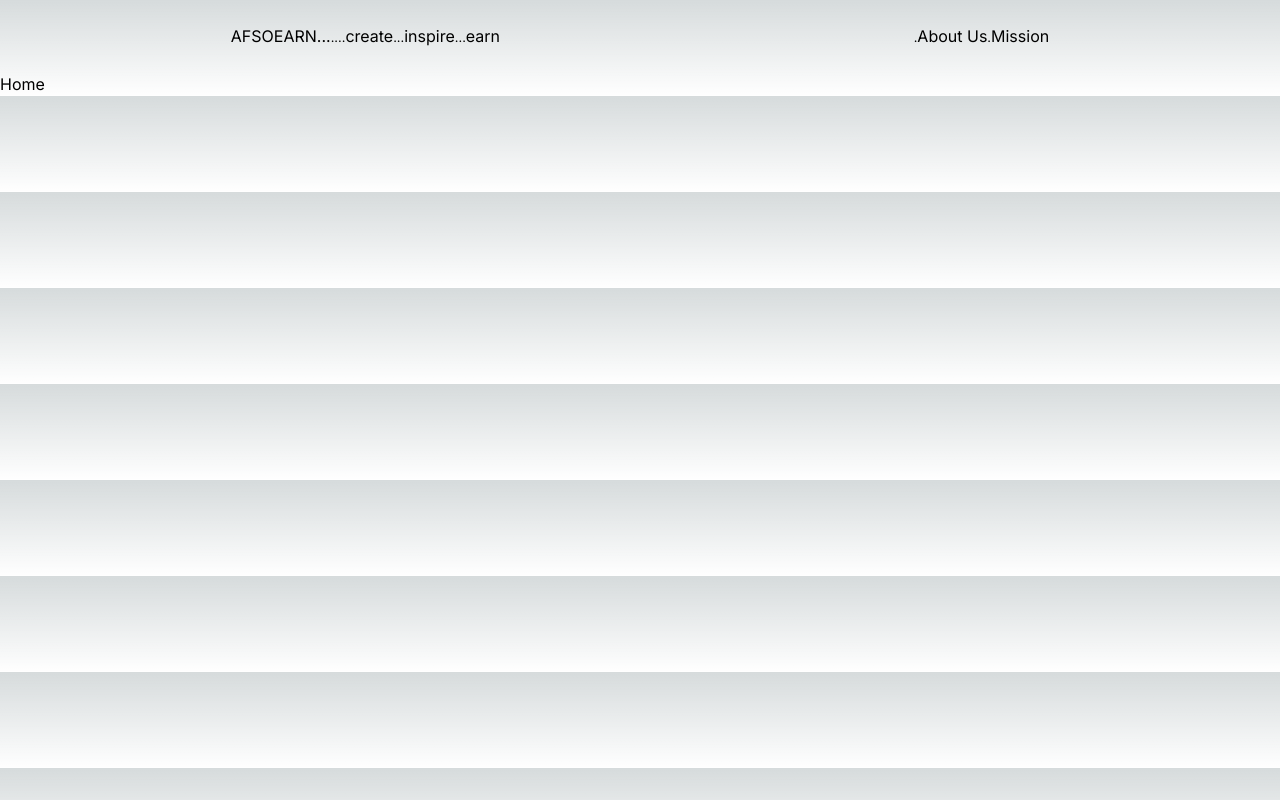
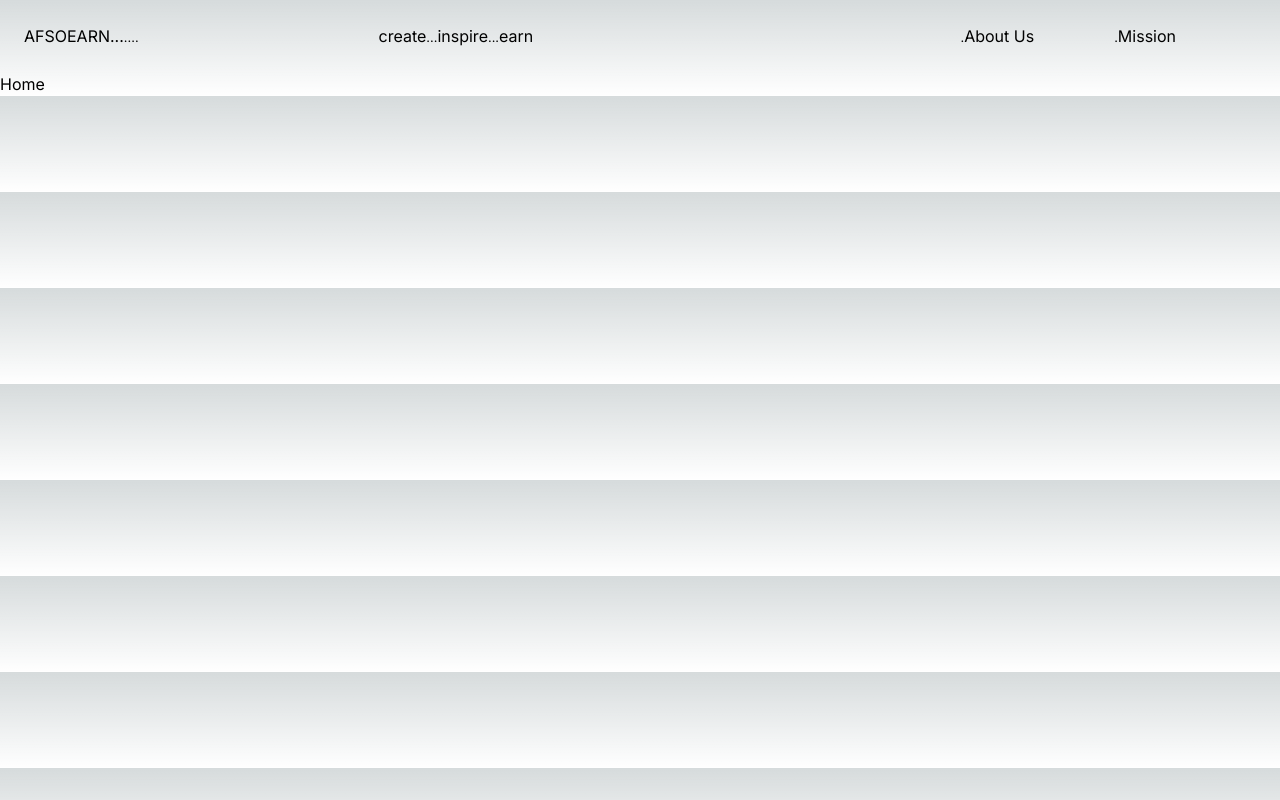
Before and after one commit to git-create-devben/afsoearn-waitlist, a Next.js app: page / in a window 1280 px wide. Built offline with nearby package versions, Linux system fonts and the light colour scheme.

Commit message:
add marging right

```diff
--- a/src/components/navbar/navbar.tsx
+++ b/src/components/navbar/navbar.tsx
@@ -6,14 +6,14 @@ import Logo from "@/components/logo";
 const navbar = () => {
   return (
     <div className="p-6">
-      <nav className="flex justify-around">
-        <div className="flex">
+      <nav className="flex justify-between">
+        <div className="flex gap-2 lg:justify-between lg:gap-60">
           <Logo />
           <p>
             create<small>...</small>inspire<small>...</small>earn
           </p>
         </div>
-        <ul className="flex">
+        <ul className="flex gap-2 lg:justify-between lg:gap-20 lg:mr-20">
           <li>
             <small>.</small>About Us
           </li>
```
